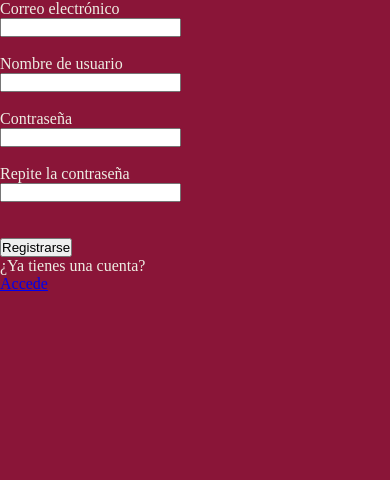
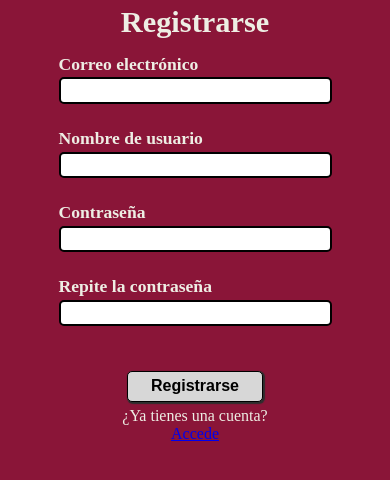
Before and after one commit to renedogj/Porra_mundial_Qatar, a PHP site: page /controllers/registrarse.php in a window 390 px wide. Shown: the part 31-511 px from the top of the page. Run offline with PHP 8.4, Linux system fonts and the light colour scheme.

Commit message:
fix diseño registro

```diff
--- a/controllers/registrarse.php
+++ b/controllers/registrarse.php
@@ -13,21 +13,16 @@
 	<script src="https://cdnjs.cloudflare.com/ajax/libs/jquery-validate/1.19.5/jquery.validate.min.js"></script>
 
 	<link rel="stylesheet" type="text/css" href="../css/body.css"/>
-	<!--<link rel="stylesheet" type="text/css" href="../css/indexInicio.css">-->
 	<link rel="stylesheet" type="text/css" href="../css/menu.css">
-	<!--<link rel="stylesheet" type="text/css" href="../css/tablaPartidos.css">-->
+	<link rel="stylesheet" type="text/css" href="../css/registrarse.css">
 </head>
 <body>
 	<nav class="nav-menu" id="menu"></nav>
-
 	<?php
 	include "../views/formRegistrarse.html";
 	?>
-
 	<script type="text/javascript" src="../views/menu.js"></script>
 	<script type="text/javascript" src="registrarse.js"></script>
-	<!--<script type="text/javascript" src="../views/partidos.js"></script>-->
 	<script type="text/javascript" src="validarFormularios.js"></script>
-	<!--<script type="text/javascript" src="controllers/ajustarVistas.js"></script>-->
 </body>
 </html>
--- /dev/null
+++ b/css/registrarse.css
@@ -0,0 +1,81 @@
+.formRegistrarse{
+	width: 50%;
+	margin: auto;
+}
+
+.formRegistrarse h1{
+	text-align: center;
+	margin: 1% 0 2%;
+}
+
+.formRegistrarse label{
+	font-size: 1.2em;
+	font-weight: bold;
+}
+
+.formRegistrarse input{
+	width: 100%;
+	height: 2.2em;
+	padding: 1%;
+	margin: 1% 0;
+	border: solid;
+	border-width: 2px;
+	border-radius: 5px;
+}
+
+.button{
+	width: 50%;
+	padding: 1%;
+	margin: 1% 25%;
+}
+
+.formRegistrarse p{
+	text-align: center;
+	margin: 1%;
+	font-size: 1.05em;
+}
+
+@media(max-width:900px){
+	.formRegistrarse h1{
+		font-size: 1.9em;
+		margin: 2% 0 5%;
+	}
+	.formRegistrarse{
+		width: 55%;
+	}
+}
+
+@media(max-width:900px){
+	.formRegistrarse{
+		width: 60%;
+	}
+	.button{
+		font-size: 1em
+	}
+}
+
+@media(max-width:750px){
+	.button{
+		font-size: 1em
+	}
+}
+
+@media(max-width:600px){
+	.formRegistrarse{
+		width: 70%;
+	}
+	.formRegistrarse label{
+		font-size: 1.1em;
+	}
+	.formRegistrarse input{
+		height: 2em;
+		margin: 1% 0;
+	}
+	.button{
+		font-size: 1em;
+		padding: 2% 1%;
+	}
+	.formRegistrarse p{
+		font-size: 1em;
+	}
+}
--- a/index.php
+++ b/index.php
@@ -2,7 +2,7 @@
 session_start();
 if(isset($_SESSION["id"])){
 	$id = $_SESSION["id"];
-	include_once "../db/db.php";
+	include_once "db/db.php";
 
 	$sql = "SELECT nombre,puntuacion,email from personas where id=$id";
 
--- a/views/formRegistrarse.html
+++ b/views/formRegistrarse.html
@@ -1,3 +1,5 @@
+	<div class="formRegistrarse">
+		<h1>Registrarse</h1>
 		<form method="post" id="formRegistrarse">
 			<label for="inputEmail">Correo electrónico</label> <br>
 			<input type="email" name="inputEmail" id="inputEmail"> <br>
@@ -16,6 +18,8 @@
 			<label id="inputPassword2-error" class="error" for="inputPassword2"></label><br>
 
 			<br>
-		<input type="submit" id="bttn-registrarse" value="Registrarse" name="registrarse"> <br>
+			<button id="bttn-registrarse" class="button" type="submit" name="registrarse">Registrarse</button>
+			<br>
 		</form>
 		<p>¿Ya tienes una cuenta? <br><a href="../index.php">Accede</a></p>
+	</div>
```
Lines whose indentation alone changed are shown as unchanged.
